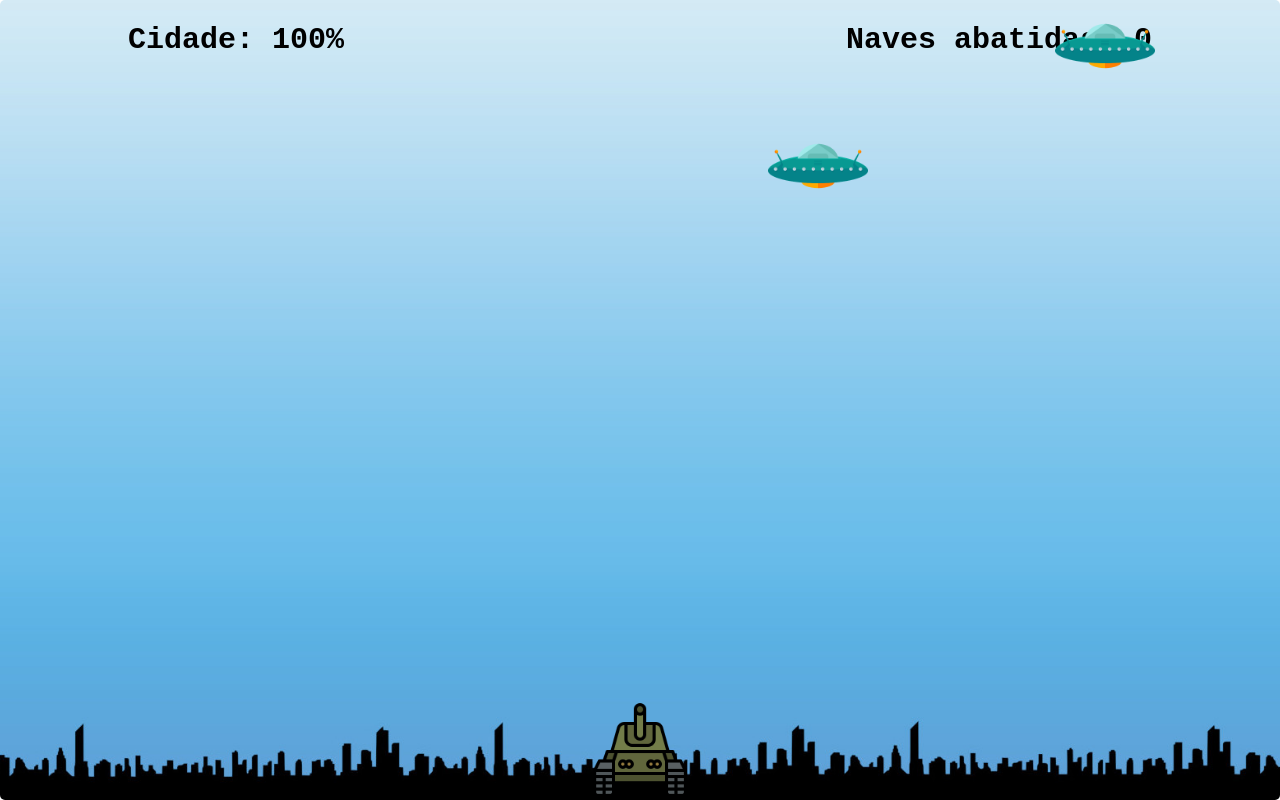
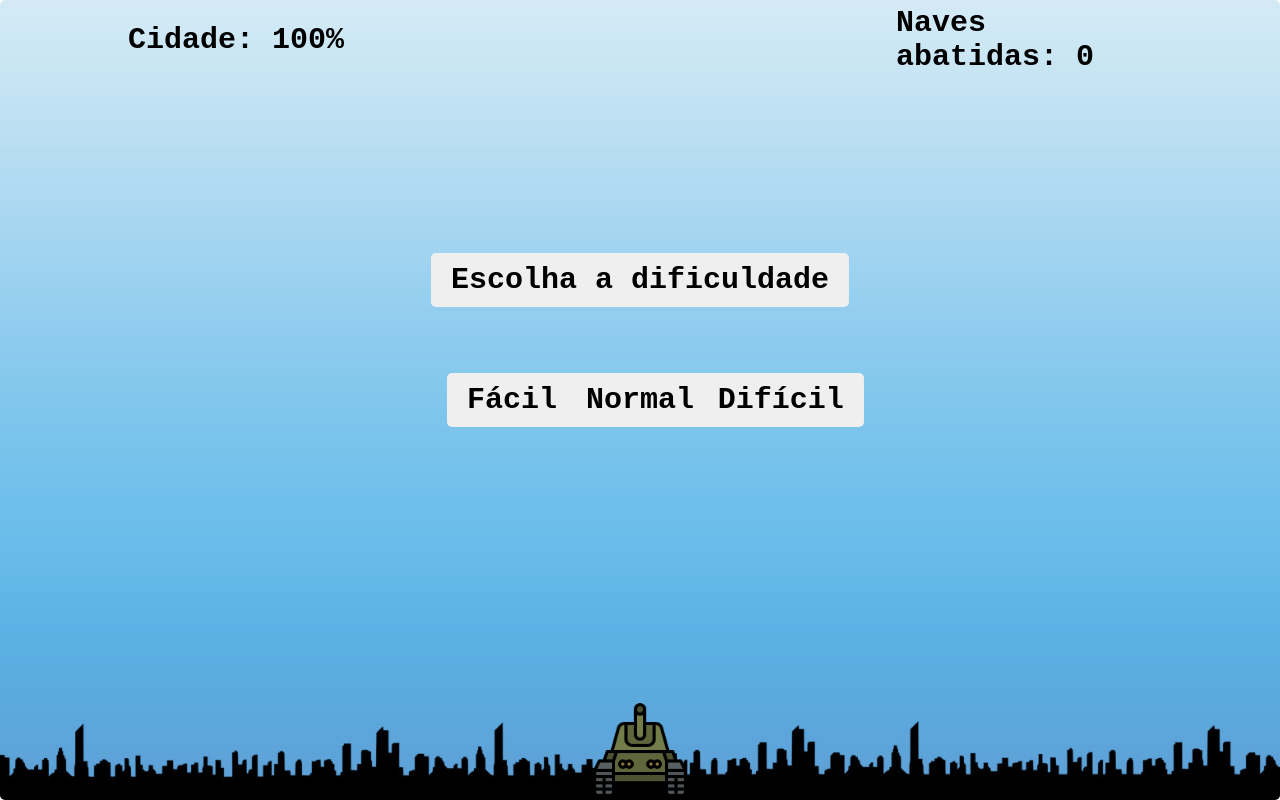
Before and after one commit to Andrezepf/navejs, a plain HTML site: page index.html in a window 1280 px wide. Both pictures are taken after a click on the button "Iniciar Jogo". Drawn offline with Linux system fonts and the light colour scheme.

Commit message:
implementacao dificuldade
niveis de dificuldade e velocidade crescente

```diff
--- a/estilos/style.css
+++ b/estilos/style.css
@@ -80,6 +80,75 @@
     padding: 10px 20px;
 }
 
+#pontos {
+    text-align: left;
+    position: absolute;
+    color: black;
+    top: 5%;
+    left: 80%;
+    transform: translate(-50%, -50%);
+    display: block;
+    margin: 0px;
+}
+
+#maxpontos {
+    text-align: left;
+    position: absolute;
+    color: black;
+    top: 10%;
+    left: 80%;
+    transform: translate(-50%, -50%);
+    display: block;
+    margin: 0px;
+}
+
+#facil {
+    position: absolute;
+    color: black;
+    top: 50%;
+    left: 40%;
+    transform: translate(-50%, -50%);
+    display: block;
+    border-radius: 5px;
+    padding: 10px 20px;
+    cursor: pointer;
+}
+
+#normal {
+    position: absolute;
+    color: black;
+    top: 50%;
+    left: 50%;
+    transform: translate(-50%, -50%);
+    display: block;
+    border-radius: 5px;
+    padding: 10px 20px;
+    cursor: pointer;
+}
+
+#dificil {
+    position: absolute;
+    color: black;
+    top: 50%;
+    left: 61%;
+    transform: translate(-50%, -50%);
+    display: block;
+    border-radius: 5px;
+    padding: 10px 20px;
+    cursor: pointer;
+}
+
+#dificuldade {
+    position: absolute;
+    color: black;
+    top: 35%;
+    left: 50%;
+    transform: translate(-50%, -50%);
+    display: block;
+    border-radius: 5px;
+    padding: 10px 20px;
+}
+
 div {
     border-radius: 5px;
 }
--- a/index.html
+++ b/index.html
@@ -18,7 +18,11 @@
         <div id="maxpontos">Melhor pontuação: </div>
       </div>
       <div id="nave"></div>
-      <button type="button" id="iniciar" onclick="iniciarJogo()">Iniciar Jogo</button>
+      <button id="dificuldade">Escolha a dificuldade</button>
+      <button id="facil" onclick="escFacil()">Fácil</button>
+      <button id="normal" onclick="escNormal()">Normal</button>
+      <button id="dificil" onclick="escDificil()">Difícil</button>
+      <button type="button" id="iniciar" onclick="selecionaDificuldade()">Iniciar Jogo</button>
       <button type="button" id="reiniciar" onclick="reiniciarJogo()">Reiniciar Jogo</button>
       <button type="button" id="perdeu">Game Over</button>
 
--- a/javascripts/script.js
+++ b/javascripts/script.js
@@ -1,5 +1,9 @@
 const botaoIniciar = document.getElementById("iniciar");
 const botaoReiniciar = document.getElementById("reiniciar");
+const dificuldade = document.getElementById("dificuldade");
+const difFacil = document.getElementById("facil");
+const difNormal = document.getElementById("normal");
+const difDificil = document.getElementById("dificil");
 const perdeu = document.getElementById("perdeu");
 const cenario = document.getElementById("cenario");
 const nave = document.getElementById("nave");
@@ -16,7 +20,7 @@ const alturaNave = nave.offsetHeight;
 
 const velocidadeNave = 15;
 const velocidadeTiro = 20;
-const velocidadeNaveInimigas = 6;
+let velocidadeNaveInimigas = 6;
 
 let estaAtirando = false;
 
@@ -25,6 +29,7 @@ let tiroAtual = 0;
 let vidaAtual = 100;
 let pontosAtual = 0;
 let maxPontosAtual = 0;
+let dificuldadeJogo;
 
 let checaMoveNaveInimigas;
 let checaNaveInimigas;
@@ -32,6 +37,7 @@ let checaMoveTiros;
 let checaMoveNave;
 let checaColisao;
 let checaTiros;
+let checaAumentaVel;
 
 let posicaoHorizontal = larguraCenario / 2 - 50;
 let posicaoVertical = alturaCenario - alturaNave;
@@ -41,6 +47,10 @@ let direcaoVertical = 0;
 botaoReiniciar.style.display = "none";
 perdeu.style.display = "none";
 maxPontos.style.display = "none";
+dificuldade.style.display = "none";
+difFacil.style.display = "none";
+difNormal.style.display = "none";
+difDificil.style.display = "none";
 
 const teclaPressionada = (tecla) => {
   if (tecla.key === "ArrowRight") {
@@ -269,25 +279,38 @@ const gameOver = () => {
 const iniciarJogo = () => {
   document.addEventListener("keydown", teclaPressionada);
   document.addEventListener("keyup", teclaSolta);
+  if (dificuldadeJogo == 0){
+    checaMoveNave = setInterval(moveNave, 20);
+    checaMoveTiros = setInterval(moveTiros, 40);
+    checaMoveNaveInimigas = setInterval(moveNaveInimigas, 55);
+    checaNaveInimigas = setInterval(naveInimigas, 1250);
+    checaAumentaVel = setInterval(aumentaVel, 20000);
+  } else if (dificuldadeJogo == 1){
     checaMoveNave = setInterval(moveNave, 20);
     checaMoveTiros = setInterval(moveTiros, 40);
     checaMoveNaveInimigas = setInterval(moveNaveInimigas, 50);
+    checaNaveInimigas = setInterval(naveInimigas, 1000);
+    checaAumentaVel = setInterval(aumentaVel, 15000);
+  } else if (dificuldadeJogo == 2){
+    checaMoveNave = setInterval(moveNave, 12);
+    checaMoveTiros = setInterval(moveTiros, 30);
+    checaMoveNaveInimigas = setInterval(moveNaveInimigas, 40);
+    checaNaveInimigas = setInterval(naveInimigas, 750);
+    checaAumentaVel = setInterval(aumentaVel, 10000);
+  }
+  checaTiros = setInterval(atirar, 10);
   checaColisao = setInterval(colisao, 10);
-  checaNaveInimigas = setInterval(naveInimigas, 1000);
-  checaTiros = setInterval(atirar, 10);
-  botaoIniciar.style.display = "none";
-
   audioJogo.loop = true;
   audioJogo.play();
 }
 
 const reiniciarJogo = () => {
+  cenario.appendChild(nave);
+  document.addEventListener("keyup", teclaSolta);
   document.addEventListener("keydown", teclaPressionada);
-  document.addEventListener("keyup", teclaSolta);
   botaoReiniciar.style.display = "none";
   perdeu.style.display = "none";
   maxPontos.style.display = "block";
-  cenario.appendChild(nave);
   if (pontosAtual > maxPontosAtual){
     maxPontosAtual = pontosAtual;
   }
@@ -295,17 +318,34 @@ const reiniciarJogo = () => {
   tiroAtual = 0;
   vidaAtual = 100;
   pontosAtual = 0;
+  velocidadeNaveInimigas = 6;
   vida.textContent = `Cidade: ${vidaAtual}%`;
   pontos.textContent = `Naves abatidas: ${pontosAtual}`;
   maxPontos.textContent = `Melhor Pontuação: ${maxPontosAtual}`;
   posicaoHorizontal = larguraCenario / 2 - 50;
   posicaoVertical = alturaCenario - alturaNave;
+
+  if (dificuldadeJogo == 0){
+    checaMoveNave = setInterval(moveNave, 20);
+    checaMoveTiros = setInterval(moveTiros, 40);
+    checaMoveNaveInimigas = setInterval(moveNaveInimigas, 55);
+    checaNaveInimigas = setInterval(naveInimigas, 1250);
+    checaAumentaVel = setInterval(aumentaVel, 20000);
+  } else if (dificuldadeJogo == 1){
     checaMoveNave = setInterval(moveNave, 20);
     checaMoveTiros = setInterval(moveTiros, 40);
     checaMoveNaveInimigas = setInterval(moveNaveInimigas, 50);
+    checaNaveInimigas = setInterval(naveInimigas, 1000);
+    checaAumentaVel = setInterval(aumentaVel, 15000);
+  } else if (dificuldadeJogo == 2){
+    checaMoveNave = setInterval(moveNave, 12);
+    checaMoveTiros = setInterval(moveTiros, 30);
+    checaMoveNaveInimigas = setInterval(moveNaveInimigas, 40);
+    checaNaveInimigas = setInterval(naveInimigas, 750);
+    checaAumentaVel = setInterval(aumentaVel, 10000);
+  }
+  checaTiros = setInterval(atirar, 10);
   checaColisao = setInterval(colisao, 10);
-  checaNaveInimigas = setInterval(naveInimigas, 1000);
-  checaTiros = setInterval(atirar, 10);
   const todosTiros = document.querySelectorAll(".tiro");
   todosTiros.forEach((tiro) => {
     cenario.removeChild(tiro);
@@ -314,3 +354,42 @@ const reiniciarJogo = () => {
   audioJogo.loop = true;
   audioJogo.play();
 }
+
+const selecionaDificuldade = () => {
+  botaoIniciar.style.display = "none";
+  dificuldade.style.display = "block";
+  difFacil.style.display = "block";
+  difNormal.style.display = "block";
+  difDificil.style.display = "block";
+}
+
+const escFacil = () => {
+  dificuldadeJogo = 0;
+  difFacil.style.display = "none";
+  dificuldade.style.display = "none";
+  difNormal.style.display = "none";
+  difDificil.style.display = "none";
+  iniciarJogo();
+}
+
+const escNormal = () => {
+  dificuldadeJogo = 1;
+  difFacil.style.display = "none";
+  dificuldade.style.display = "none";
+  difNormal.style.display = "none";
+  difDificil.style.display = "none";
+  iniciarJogo();
+}
+
+const escDificil = () => {
+  dificuldadeJogo = 2;
+  difFacil.style.display = "none";
+  dificuldade.style.display = "none";
+  difNormal.style.display = "none";
+  difDificil.style.display = "none";
+  iniciarJogo();
+}
+
+const aumentaVel = () => {
+  velocidadeNaveInimigas += 1;
+}
```
Lines whose indentation alone changed are shown as unchanged.
